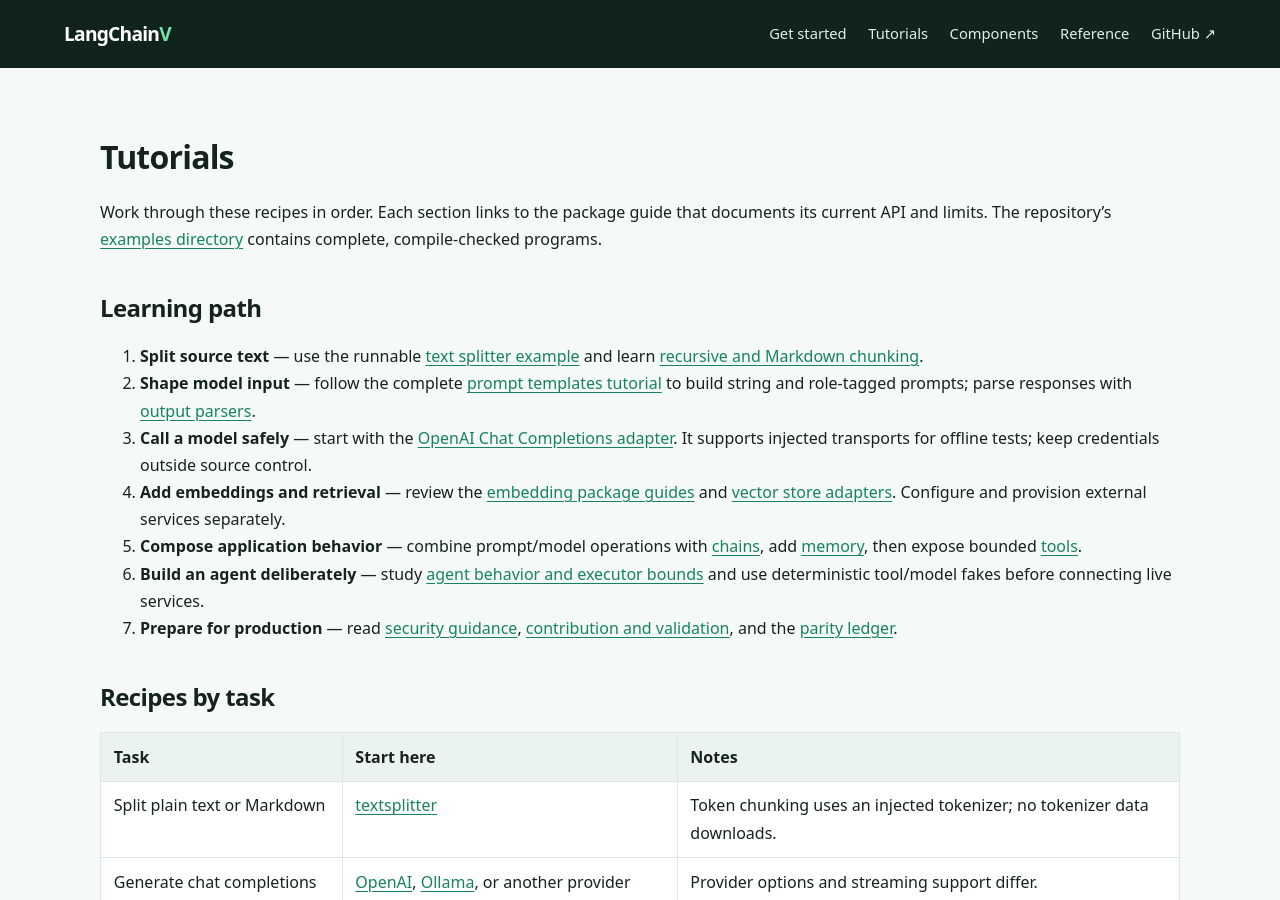
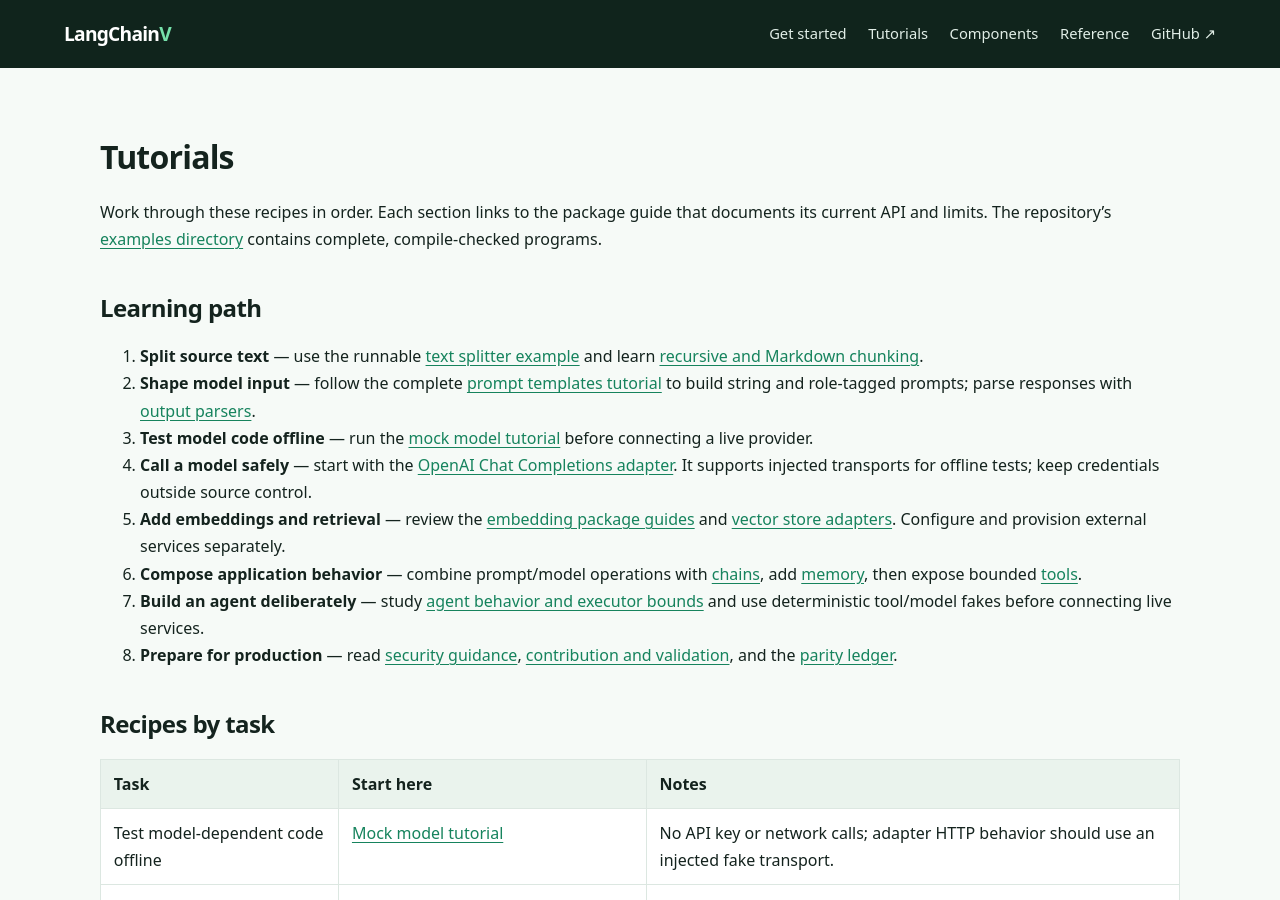
Before and after one commit to ulises-jeremias/langchainv, a Jekyll site: the page built from docs/tutorials.md, in a window 1280 px wide and 900 px high. Built offline with Jekyll 4.4.1, drawn with Linux system fonts in a browser that asks for light colours.

Commit message:
docs: add offline model testing tutorial

```diff
--- a/docs/tutorials.md
+++ b/docs/tutorials.md
@@ -12,16 +12,18 @@ Work through these recipes in order. Each section links to the package guide tha
 
 1. **Split source text** — use the runnable [text splitter example](https://github.com/ulises-jeremias/langchainv/blob/main/examples/text_splitter/main.v) and learn [recursive and Markdown chunking](https://github.com/ulises-jeremias/langchainv/blob/main/textsplitter/README.md).
 2. **Shape model input** — follow the complete [prompt templates tutorial](prompt-templates/) to build string and role-tagged prompts; parse responses with [output parsers](https://github.com/ulises-jeremias/langchainv/blob/main/outputparser/README.md).
-3. **Call a model safely** — start with the [OpenAI Chat Completions adapter](https://github.com/ulises-jeremias/langchainv/blob/main/llms/openai/README.md). It supports injected transports for offline tests; keep credentials outside source control.
-4. **Add embeddings and retrieval** — review the [embedding package guides](https://github.com/ulises-jeremias/langchainv/tree/main/embeddings) and [vector store adapters](https://github.com/ulises-jeremias/langchainv/tree/main/vectorstores). Configure and provision external services separately.
-5. **Compose application behavior** — combine prompt/model operations with [chains](https://github.com/ulises-jeremias/langchainv/blob/main/chains/README.md), add [memory](https://github.com/ulises-jeremias/langchainv/blob/main/memory/README.md), then expose bounded [tools](https://github.com/ulises-jeremias/langchainv/tree/main/tools).
-6. **Build an agent deliberately** — study [agent behavior and executor bounds](https://github.com/ulises-jeremias/langchainv/blob/main/agents/README.md) and use deterministic tool/model fakes before connecting live services.
-7. **Prepare for production** — read [security guidance](https://github.com/ulises-jeremias/langchainv/blob/main/SECURITY.md), [contribution and validation](https://github.com/ulises-jeremias/langchainv/blob/main/CONTRIBUTING.md), and the [parity ledger](../reference/).
+3. **Test model code offline** — run the [mock model tutorial](offline-model-tests/) before connecting a live provider.
+4. **Call a model safely** — start with the [OpenAI Chat Completions adapter](https://github.com/ulises-jeremias/langchainv/blob/main/llms/openai/README.md). It supports injected transports for offline tests; keep credentials outside source control.
+5. **Add embeddings and retrieval** — review the [embedding package guides](https://github.com/ulises-jeremias/langchainv/tree/main/embeddings) and [vector store adapters](https://github.com/ulises-jeremias/langchainv/tree/main/vectorstores). Configure and provision external services separately.
+6. **Compose application behavior** — combine prompt/model operations with [chains](https://github.com/ulises-jeremias/langchainv/blob/main/chains/README.md), add [memory](https://github.com/ulises-jeremias/langchainv/blob/main/memory/README.md), then expose bounded [tools](https://github.com/ulises-jeremias/langchainv/tree/main/tools).
+7. **Build an agent deliberately** — study [agent behavior and executor bounds](https://github.com/ulises-jeremias/langchainv/blob/main/agents/README.md) and use deterministic tool/model fakes before connecting live services.
+8. **Prepare for production** — read [security guidance](https://github.com/ulises-jeremias/langchainv/blob/main/SECURITY.md), [contribution and validation](https://github.com/ulises-jeremias/langchainv/blob/main/CONTRIBUTING.md), and the [parity ledger](../reference/).
 
 ## Recipes by task
 
 | Task | Start here | Notes |
 |---|---|---|
+| Test model-dependent code offline | [Mock model tutorial](offline-model-tests/) | No API key or network calls; adapter HTTP behavior should use an injected fake transport. |
 | Split plain text or Markdown | [textsplitter](https://github.com/ulises-jeremias/langchainv/blob/main/textsplitter/README.md) | Token chunking uses an injected tokenizer; no tokenizer data downloads. |
 | Generate chat completions | [OpenAI](https://github.com/ulises-jeremias/langchainv/blob/main/llms/openai/README.md), [Ollama](https://github.com/ulises-jeremias/langchainv/blob/main/llms/ollama/README.md), or another provider README | Provider options and streaming support differ. |
 | Embed documents | [embeddings](https://github.com/ulises-jeremias/langchainv/tree/main/embeddings) | Select a provider and inspect its batch and input limits. |
```
Also changed, not shown: docs/tutorials/offline-model-tests.md (added, +53 -0 lines), examples/README.md, 1 other file.
